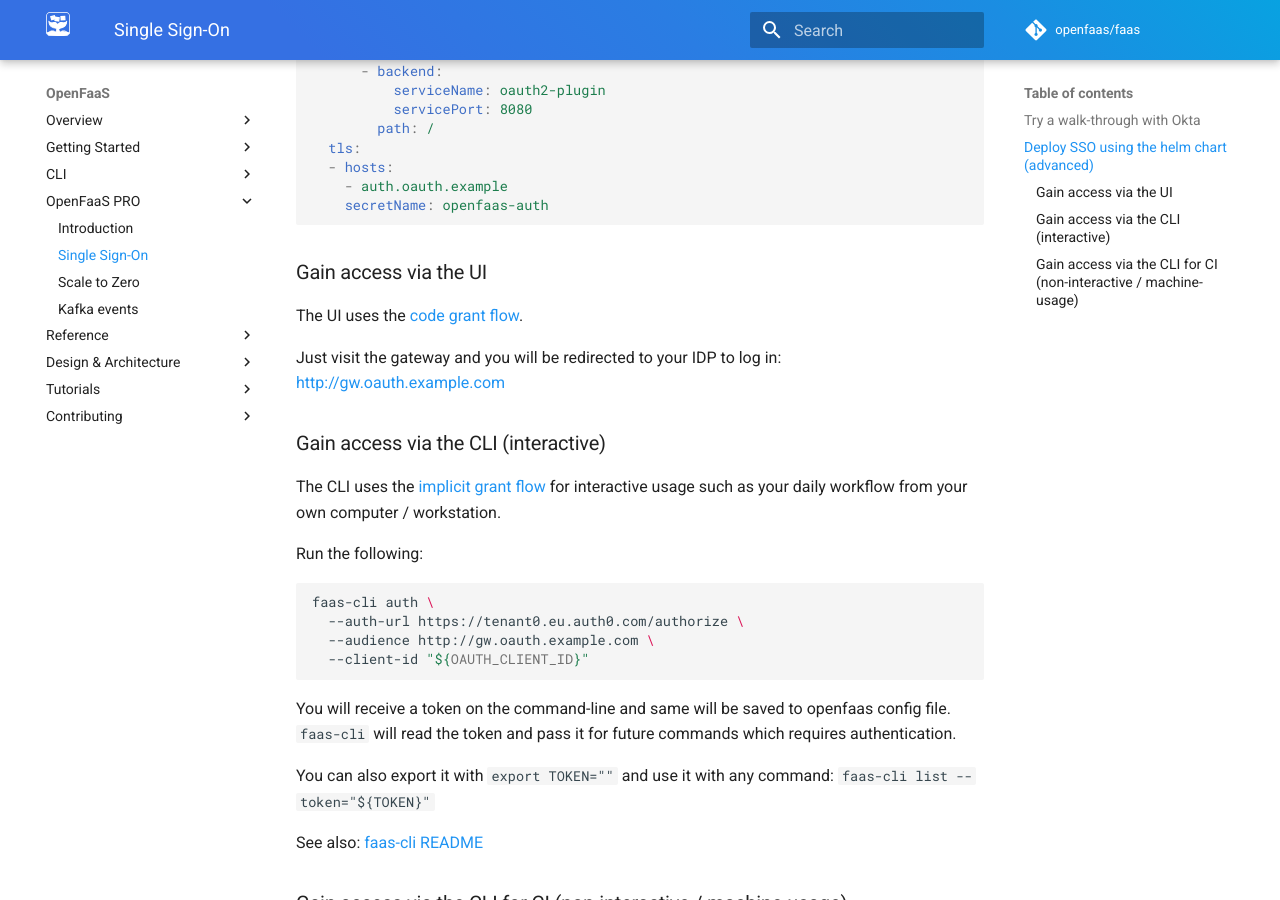
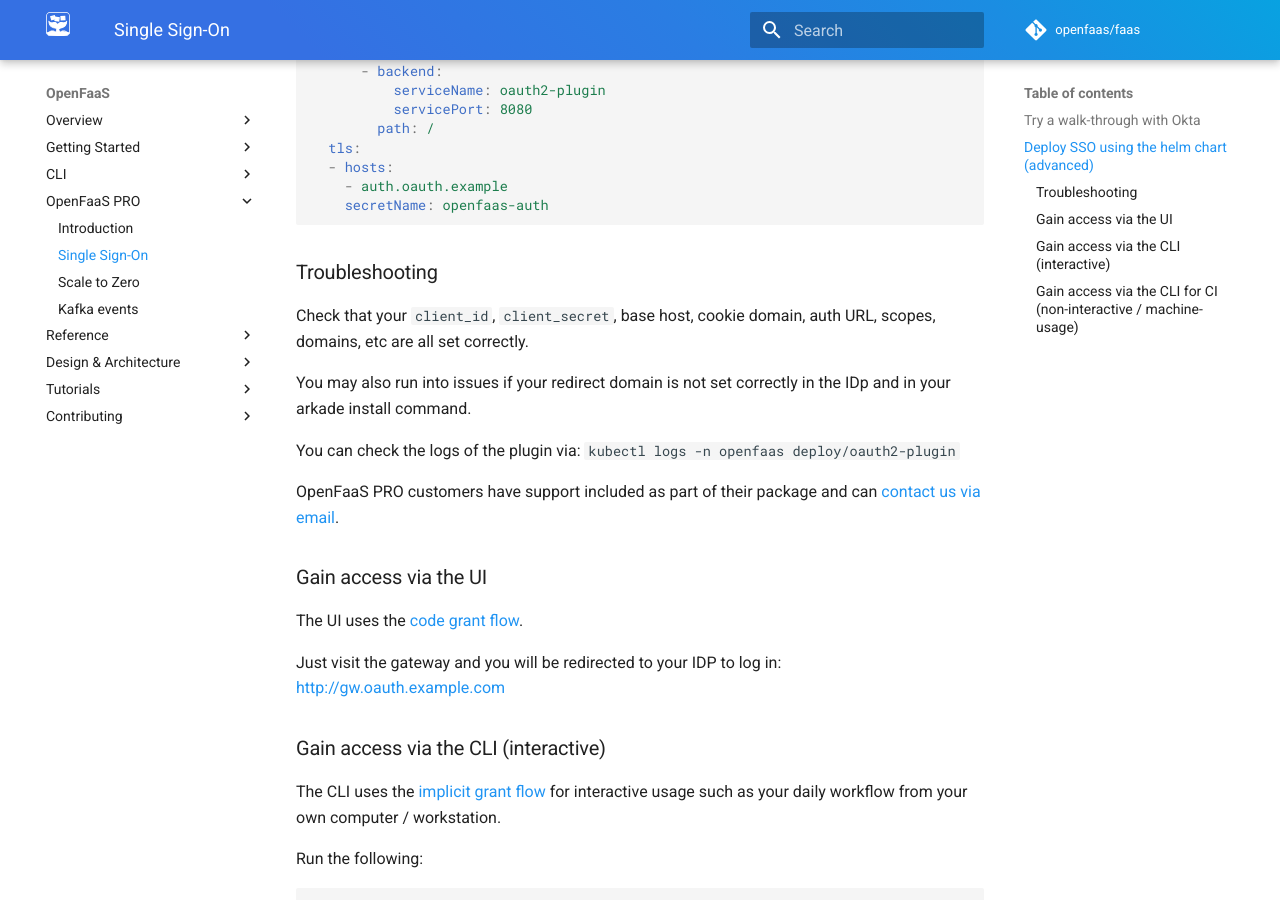
Before and after one commit to openfaas/docs, an MkDocs documentation site: the page built from docs/openfaas-pro/sso.md, in a window 1280 px wide and 900 px high, scrolled down 1690 px. Built offline with MkDocs 1.6.1 and Material for MkDocs 9.7.7, drawn with Linux system fonts in a browser that asks for light colours; comment, search, counter and statistics services are not loaded.

Commit message:
Add section for troubleshooting
Signed-off-by: Alex Ellis (OpenFaaS Ltd) <alexellis2@gmail.com>

````diff
--- a/docs/openfaas-pro/sso.md
+++ b/docs/openfaas-pro/sso.md
@@ -80,6 +80,16 @@ spec:
     secretName: openfaas-auth
 ```
 
+### Troubleshooting
+
+Check that your `client_id`, `client_secret`, base host, cookie domain, auth URL, scopes, domains, etc are all set correctly.
+
+You may also run into issues if your redirect domain is not set correctly in the IDp and in your arkade install command.
+
+You can check the logs of the plugin via: `kubectl logs -n openfaas deploy/oauth2-plugin`
+
+OpenFaaS PRO customers have support included as part of their package and can [contact us via email](mailto:contact@openfaas.com).
+
 ### Gain access via the UI
 
 The UI uses the [code grant flow](https://oauth.net/2/grant-types/authorization-code/).
````
